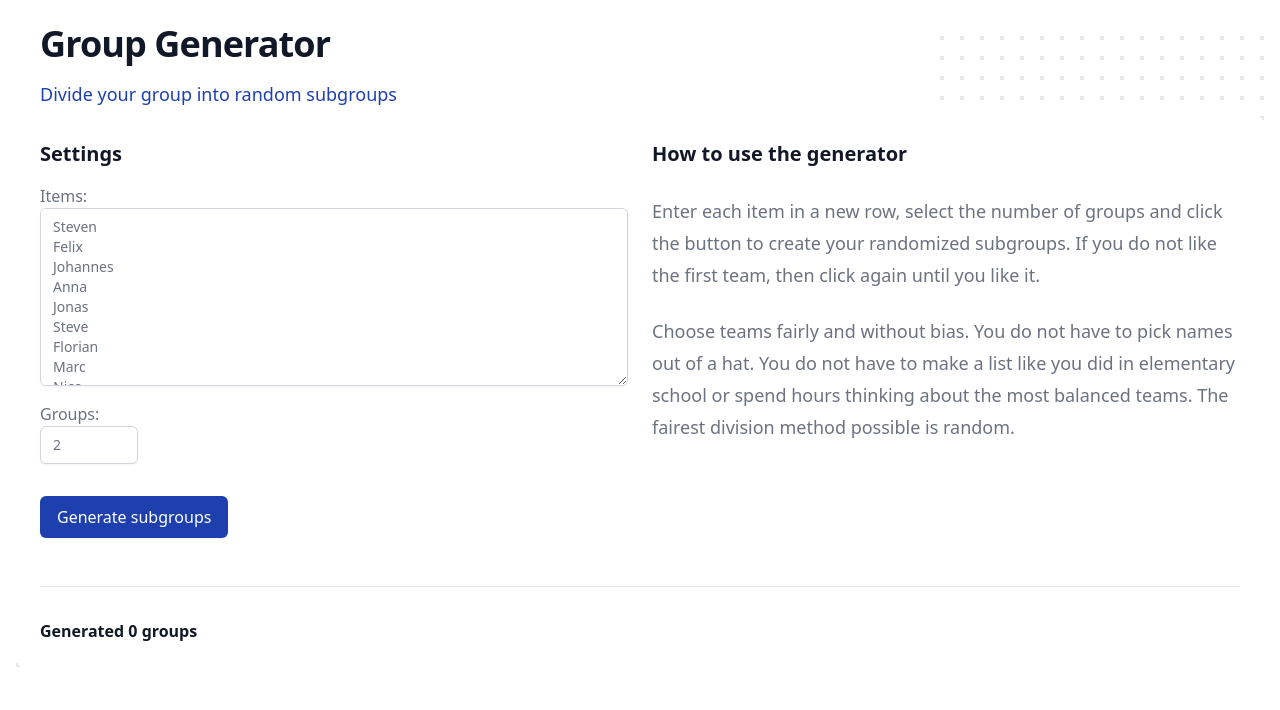
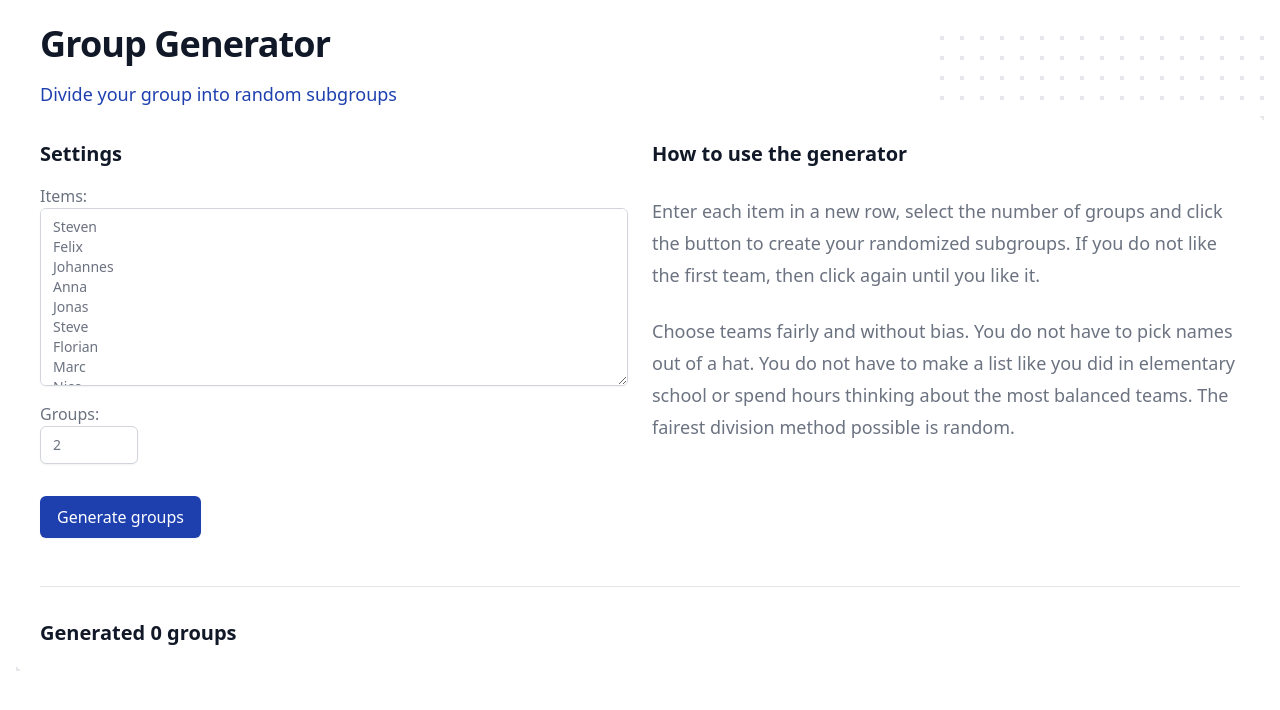
Before and after one commit to steven-mi/group-generator, a React (Create React App) app: page / in a window 1280 px wide. Shown: the top 710 px of the page. Built offline with nearby package versions, Linux system fonts and the light colour scheme.

Commit message:
fix: set homepage variable

```diff
--- a/package.json
+++ b/package.json
@@ -2,6 +2,7 @@
   "name": "group-planer",
   "version": "0.1.0",
   "private": true,
+  "homepage": ".",
   "dependencies": {
     "@tailwindcss/forms": "^0.5.2",
     "@tailwindcss/typography": "^0.5.2",
--- a/src/components/GeneratorForm/index.tsx
+++ b/src/components/GeneratorForm/index.tsx
@@ -66,7 +66,7 @@
                         }
                     }}
                     className="mt-8 inline-flex items-center px-4 py-2 border border-transparent text-base font-medium rounded-md shadow-sm text-white bg-blue-800 hover:bg-blue-700 focus:outline-none focus:ring-2 focus:ring-offset-2 focus:ring-blue-800">
-                Generate subgroups
+                Generate groups
             </button>
 
         </>
--- a/src/pages/HomePage/index.tsx
+++ b/src/pages/HomePage/index.tsx
@@ -25,7 +25,7 @@
                         </div>
                     </div>
                     <div className="mt-12 border-t border-gray-200 pt-8">
-                        <p className="text font-bold text-gray-900">
+                        <p className="font-bold text-gray-900 text-xl">
                             Generated {groups.length} groups
                         </p>
                         <div className="lg:grid lg:grid-cols-2">
```
